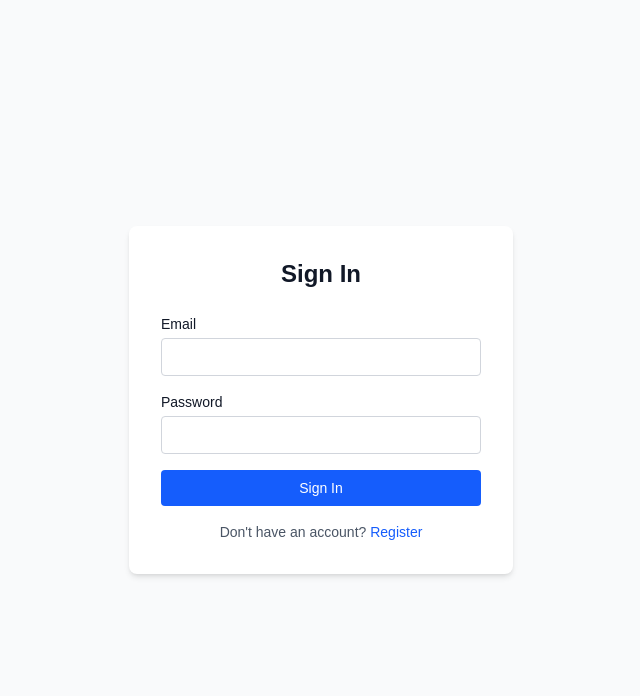
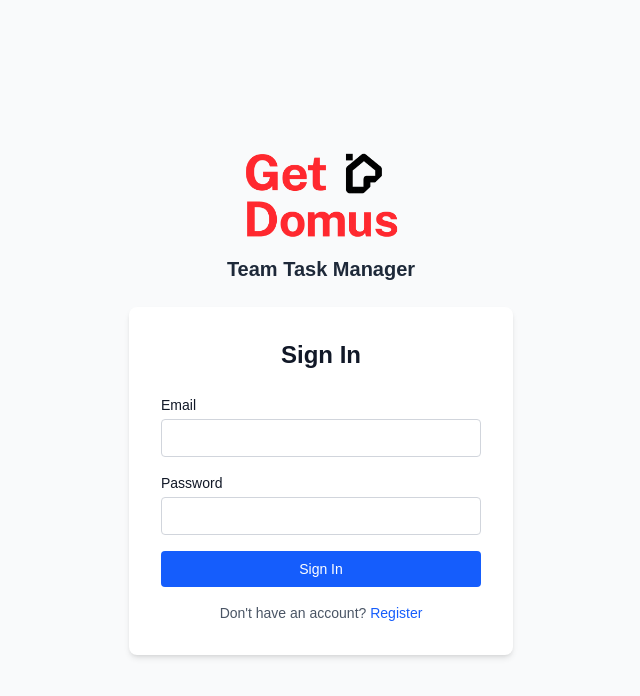
Before and after one commit to bigmikecreates/getdomus_team_task_manager, a Next.js app in the folder frontend/: page /login in a window 1280 px wide. Shown: the top 696 px of the page, without its empty margins (319-959 px from the left). Built offline with nearby package versions, Linux system fonts and the light colour scheme; no server answers.

Commit message:
feat: add GetDomus logo and heading to login page

```diff
--- a/frontend/src/app/(auth)/login/page.tsx
+++ b/frontend/src/app/(auth)/login/page.tsx
@@ -3,6 +3,7 @@
 import { useState } from "react";
 import { useAuth } from "@/lib/auth";
 import Link from "next/link";
+import Image from "next/image";
 
 export default function LoginPage() {
   const { login } = useAuth();
@@ -25,8 +26,20 @@ export default function LoginPage() {
   };
 
   return (
-    <div className="w-full max-w-sm rounded-lg bg-white p-8 shadow-md">
-      <h1 className="mb-6 text-center text-2xl font-bold">Sign In</h1>
+    <div className="flex w-full max-w-sm flex-col items-center">
+      <Image
+        src="/getdomus-logo.png"
+        alt="GetDomus logo"
+        width={160}
+        height={48}
+        className="mb-3 h-auto"
+        priority
+      />
+      <h1 className="mb-6 text-center text-xl font-semibold text-gray-800">
+        Team Task Manager
+      </h1>
+      <div className="w-full rounded-lg bg-white p-8 shadow-md">
+        <h2 className="mb-6 text-center text-2xl font-bold">Sign In</h2>
       {error && (
         <div className="mb-4 rounded bg-red-50 p-3 text-sm text-red-700">
           {error}
@@ -73,6 +86,7 @@ export default function LoginPage() {
           Register
         </Link>
       </p>
+      </div>
     </div>
   );
 }
```
Also changed, not shown: frontend/public/getdomus-logo.png (added).
